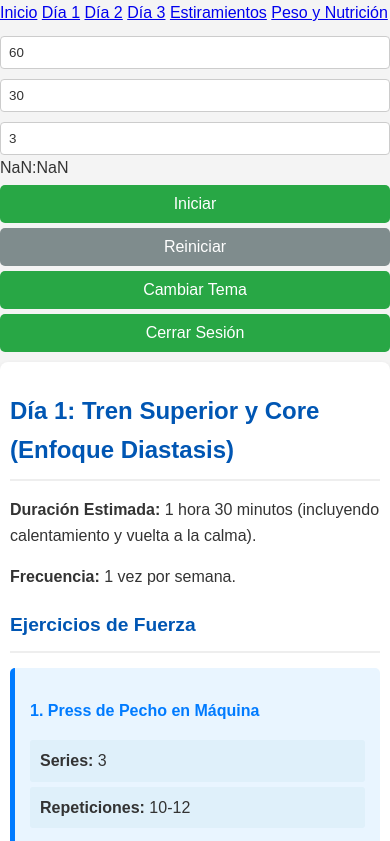
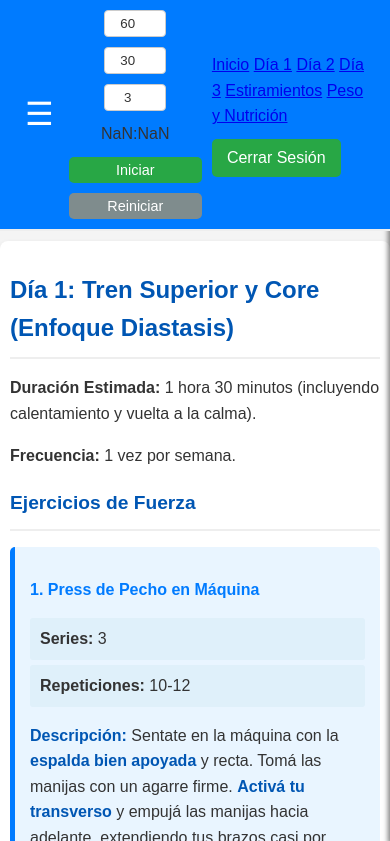
Before and after one commit to ernesarevalo/gymroutine, a plain HTML site: page dia1.html in a window 390 px wide. Shown: the top 841 px of the page. Drawn offline with Linux system fonts and the light colour scheme; sample sign-in values are in the browser's storage.

Commit message:
Update dia1.html

```diff
--- a/dia1.html
+++ b/dia1.html
@@ -10,30 +10,38 @@
     <script src="js/auth.js"></script>
     <script src="js/app.js"></script>
     <script>
-        document.addEventListener('DOMContentLoaded', checkAuthAndRedirect); // Asegura que solo se acceda si logueado
+        document.addEventListener('DOMContentLoaded', checkAuthAndRedirect);
     </script>
 
-    <div class="main-nav">
-        <div class="left-links">
+    <div class="top-bar">
+        <div class="hamburger-icon" id="hamburger-icon">&#9776;</div>
+
+        <div class="timer-controls">
+            <input type="number" id="exercise-time" placeholder="Seg Ej." value="60">
+            <input type="number" id="recovery-time" placeholder="Seg Rec." value="30">
+            <input type="number" id="rounds" placeholder="Vueltas" value="3">
+            <span id="timer-display">00:00</span>
+            <button id="start-timer-btn">Iniciar</button>
+            <button id="reset-timer-btn" disabled>Reiniciar</button>
+        </div>
+        <div class="desktop-only-nav">
             <a href="index.html">Inicio</a>
             <a href="dia1.html">Día 1</a>
             <a href="dia2.html">Día 2</a>
             <a href="dia3.html">Día 3</a>
             <a href="estiramientos.html">Estiramientos</a>
             <a href="peso_nutricion.html">Peso y Nutrición</a>
-        </div>
-        <div class="timer-controls">
-            <input type="number" id="exercise-time" placeholder="Segundos Ej." value="60">
-            <input type="number" id="recovery-time" placeholder="Segundos Rec." value="30">
-            <input type="number" id="rounds" placeholder="Vueltas" value="3">
-            <span id="timer-display">00:00</span>
-            <button id="start-timer-btn">Iniciar</button>
-            <button id="reset-timer-btn" disabled>Reiniciar</button>
-        </div>
-        <div>
-            <button id="theme-toggle-btn" class="theme-toggle-btn">Cambiar Tema</button>
             <button onclick="logout()">Cerrar Sesión</button>
         </div>
+    </div>
+    <div class="side-nav" id="side-nav">
+        <a href="index.html">Inicio</a>
+        <a href="dia1.html">Día 1</a>
+        <a href="dia2.html">Día 2</a>
+        <a href="dia3.html">Día 3</a>
+        <a href="estiramientos.html">Estiramientos</a>
+        <a href="peso_nutricion.html">Peso y Nutrición</a>
+        <button onclick="logout()">Cerrar Sesión</button>
     </div>
     <div class="container">
         <h1>Día 1: Tren Superior y Core (Enfoque Diastasis)</h1>
```
